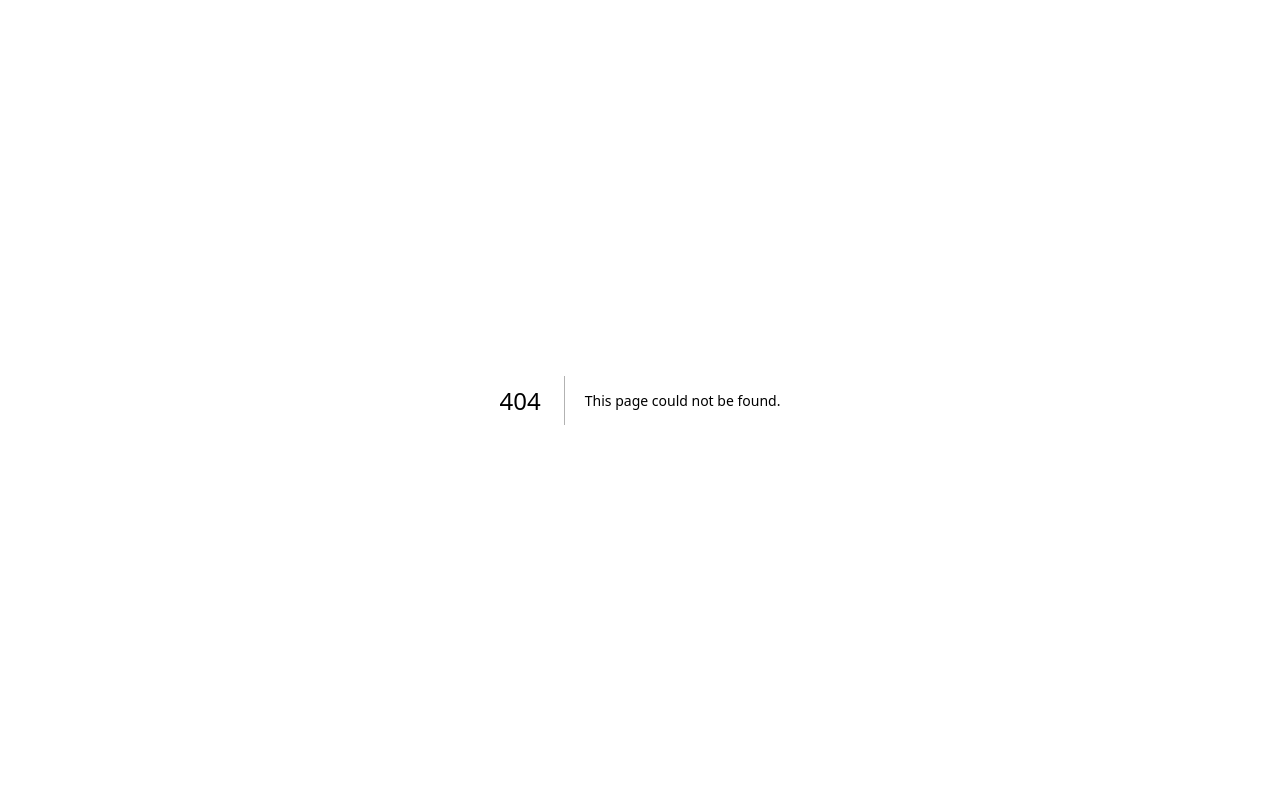
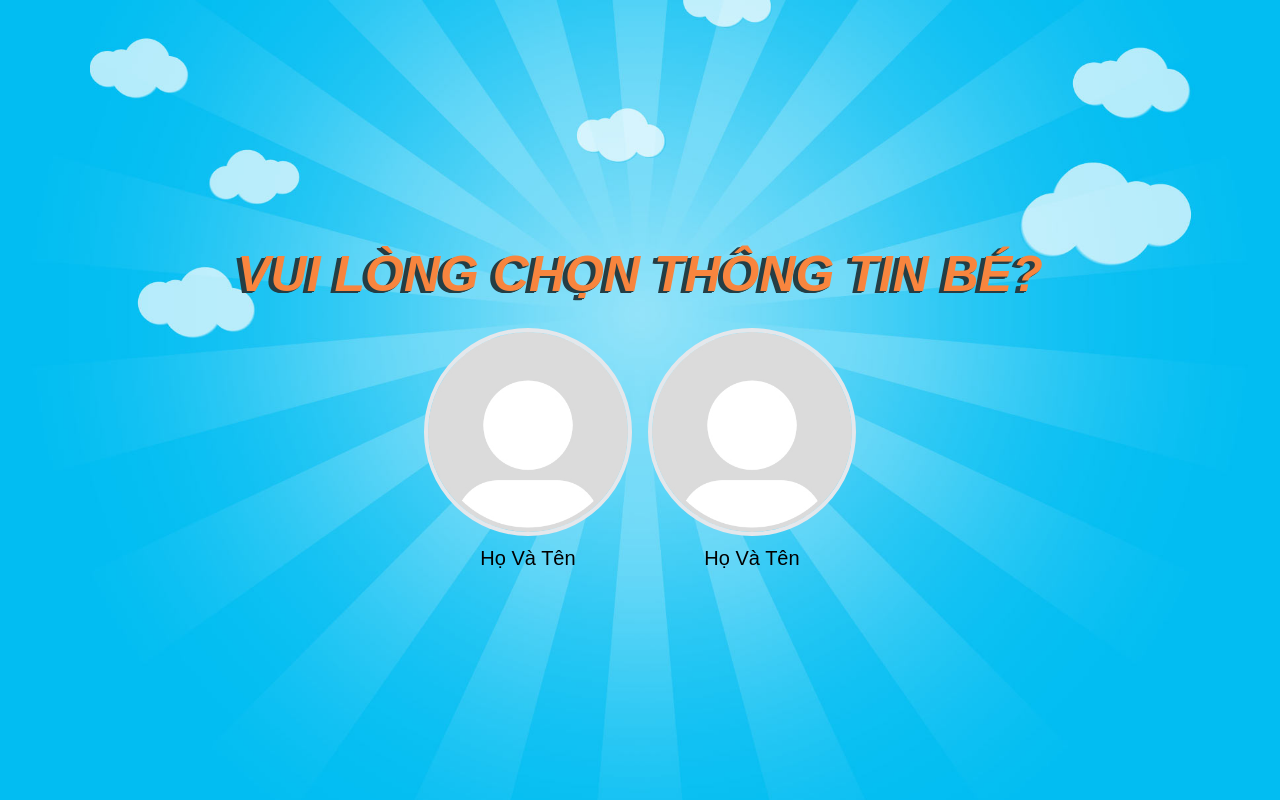
Before and after one commit to maitrithanh/AFO, a Next.js app: page /choose-user in a window 1280 px wide. Before the commit this address had no page. Built offline with nearby package versions, Linux system fonts and the light colour scheme; a web font is replaced by a local one.

Commit message:
add choose user

```diff
--- /dev/null
+++ b/app/choose-user/page.tsx
@@ -0,0 +1,57 @@
+import Image from "next/image";
+import React from "react";
+
+const ChooseUserPage = () => {
+  return (
+    <div
+      style={{
+        backgroundImage: `url(/bg-sky.jpg)`,
+        backgroundRepeat: "no-repeat",
+        backgroundSize: "cover",
+      }}
+      className="w-screen h-screen flex justify-center items-center"
+    >
+      <div className="">
+        <div className="flex items-center justify-center m-4 text-[50px] font-bold text-main italic text-cool px-4 ">
+          VUI LÒNG CHỌN THÔNG TIN BÉ?
+        </div>
+        <div className="flex gap-4 mx-2 justify-center items-center">
+          <div className="group">
+            <div className="relative cursor-pointer rounded-full hover:border-main border-4 ">
+              <div className="">
+                <Image
+                  className="rounded-full"
+                  src={"/avatar.jpg"}
+                  width={200}
+                  height={200}
+                  alt="User"
+                />
+              </div>
+            </div>
+            <div className="flex justify-center items-center p-2 text-xl group-hover:font-bold">
+              Họ Và Tên
+            </div>
+          </div>
+          <div className="group">
+            <div className="relative cursor-pointer rounded-full hover:border-main border-4 ">
+              <div className="">
+                <Image
+                  className="rounded-full"
+                  src={"/avatar.jpg"}
+                  width={200}
+                  height={200}
+                  alt="User"
+                />
+              </div>
+            </div>
+            <div className="flex justify-center items-center p-2 text-xl group-hover:font-bold">
+              Họ Và Tên
+            </div>
+          </div>
+        </div>
+      </div>
+    </div>
+  );
+};
+
+export default ChooseUserPage;
--- a/app/components/dashboard/navbar/Menu.tsx
+++ b/app/components/dashboard/navbar/Menu.tsx
@@ -8,12 +8,12 @@ const Menu = () => {
   const pathName = usePathname();
   return (
     <div className="flex justify-center items-center">
-      <ul className="flex">
+      <ul className="md:flex">
         {globalMenu.map((item: any) => {
           return (
             <li
               key={item.name}
-              className={`py-2 px-4 mx-1 rounded-full hover:text-white hover:bg-[#d05739c0] cursor-pointer transition-all duration-300 hover:scale-105 ${
+              className={`py-2 px-4 flex mx-1 rounded-full hover:text-white hover:bg-[#d05739c0] cursor-pointer transition-all duration-300 hover:scale-105 ${
                 pathName == item.path ? "bg-[#d05739c0] text-white" : ""
               } `}
             >
--- a/app/components/dashboard/navbar/Navbar.tsx
+++ b/app/components/dashboard/navbar/Navbar.tsx
@@ -1,4 +1,5 @@
-import React from "react";
+"use client";
+import React, { useEffect, useState } from "react";
 import ShortProfile from "../../profile/ShortProfile";
 import Link from "next/link";
 import { getCookie } from "cookies-next";
@@ -16,7 +17,20 @@ interface navbarProps {
 }
 
 const Navbar: React.FC<navbarProps> = ({ admin = false }) => {
-  const token = getCookie("token", { cookies });
+  const token = getCookie("token");
+  const [login, setLogin] = useState(false);
+  const [mobileMenu, setMobileMenu] = useState(false);
+
+  useEffect(() => {
+    if (token) {
+      setLogin(true);
+    }
+  }, [token]);
+
+  const handleMobileMenu = () => {
+    setMobileMenu((curr) => !curr);
+  };
+
   return (
     <div className="h-18 w-full">
       {admin ? (
@@ -43,19 +57,19 @@ const Navbar: React.FC<navbarProps> = ({ admin = false }) => {
               <input
                 type="search"
                 id="default-search"
-                className="block w-full p-4 ps-10 outline-none text-sm text-gray-900 border border-gray-300 rounded-lg bg-gray-50 focus:ring-[#F8853E] focus:border-[#F8853E] "
+                className="block md:w-[300px] w-full p-4 ps-10 border-gray-100 border outline-none text-sm text-gray-900 rounded-full shadow-md bg-gray-50 focus:ring-[#F8853E] focus:border-[#F8853E] "
                 placeholder="Từ khoá..."
                 required
               />
-              {/* <button
+              <button
                 type="submit"
-                className="text-white absolute end-2.5 bottom-2.5 bg-[#F8853E] hover:bg-[#e67540] focus:ring-4 focus:outline-none focus:ring-blue-300 font-medium rounded-lg text-sm px-4 py-2"
+                className="text-white absolute end-2.5 bottom-2 bg-[#F8853E] hover:bg-[#e67540 focus:ring-4 focus:outline-none focus:ring-blue-300 font-medium rounded-full text-sm p-2"
               >
-                Tìm kiếm
-              </button> */}
+                Tìm
+              </button>
             </div>
           </form>
-          <ul className="flex gap-2">
+          <ul className="flex gap-2 mx-2">
             <DropdownNotification />
             <DropdownMessage />
           </ul>
@@ -87,11 +101,13 @@ const Navbar: React.FC<navbarProps> = ({ admin = false }) => {
                 </Link>
               </div>
               <div className="flex items-center">
-                <div className="mx-2 p-1 hidden md:block bg-main rounded-full">
+                <div
+                  className={`mx-2 p-1 hidden md:block bg-main rounded-full`}
+                >
                   <Menu />
                 </div>
                 <div className="ml-2 text-black bg-white rounded-full">
-                  {token ? (
+                  {login ? (
                     <ShortProfile />
                   ) : (
                     <Link
@@ -102,8 +118,20 @@ const Navbar: React.FC<navbarProps> = ({ admin = false }) => {
                     </Link>
                   )}
                 </div>
-                <div className="ml-2 md:hidden block p-2 cursor-pointer">
-                  <LuMenu size={24} />
+                <div
+                  className="relative ml-2 md:hidden block p-2 cursor-pointer"
+                  onClick={() => handleMobileMenu()}
+                >
+                  <div className="text-main">
+                    <LuMenu size={24} />
+                  </div>
+                  <div
+                    className={`absolute right-0 p-1 bg-main rounded-lg w-[200px] ${
+                      mobileMenu ? "block" : "hidden md:block"
+                    }`}
+                  >
+                    <Menu />
+                  </div>
                 </div>
               </div>
             </div>
--- a/app/components/profile/ShortProfile.tsx
+++ b/app/components/profile/ShortProfile.tsx
@@ -43,10 +43,10 @@ const ShortProfile: React.FC<ShortProfileProps> = ({
 
   return (
     <div
-      className={`relative hover:scale-105 transition-all bg-white duration-300 ${
+      className={`relative transition-all  ${
         borderTop
           ? "p-3"
-          : "border p-1 rounded-full w-[50px] h-[50px] sm:h-full sm:w-full"
+          : "border p-1 rounded-full w-[50px] h-[50px] sm:h-full sm:w-full bg-white duration-300 hover:scale-105 "
       } flex`}
     >
       <div
--- a/app/components/profile/changePwDialog.tsx
+++ b/app/components/profile/changePwDialog.tsx
@@ -51,7 +51,7 @@ const ChangePwDialog = ({ onClose }: Prop) => {
   return (
     <div
       onClick={onClickOut}
-      className="fixed top-0 left-0 w-full h-full flex items-center bg-black bg-opacity-40 justify-center"
+      className="fixed z-50 top-0 left-0 w-full h-full flex items-center bg-black bg-opacity-40 justify-center"
     >
       <form
         className="space-y-6 p-10 bg-white rounded-3xl w-[440px] mx-2"
--- a/app/globals.css
+++ b/app/globals.css
@@ -16,3 +16,19 @@ body {
 .clipPath {
     clip-path: polygon(0 0, 100% 0%, 100% 100%, 15px 100%);
 }
+
+.body-content {
+    animation: fadeTop 1s;
+}
+
+@keyframes fadeTop {
+    0% {
+        opacity: 0;
+        transform: translateY(100px);
+    }
+
+    100% {
+        opacity: 1;
+        transform: translateY(0);
+    }
+}
--- a/app/layout.tsx
+++ b/app/layout.tsx
@@ -23,7 +23,7 @@ export default function RootLayout({
 }) {
   return (
     <html lang="en">
-      <body className={font.className}>
+      <body className={`${font.className}`}>
         <div className="relative">
           <Toaster />
         </div>
--- a/app/student/layout.tsx
+++ b/app/student/layout.tsx
@@ -12,7 +12,7 @@ const layout = ({ children }: { children: React.ReactNode }) => {
       <div>
         <Navbar />
       </div>
-      <div className="m-4 mt-24">{children}</div>
+      <div className="m-4 mt-24 body-content">{children}</div>
     </div>
   );
 };
--- a/app/teacher/layout.tsx
+++ b/app/teacher/layout.tsx
@@ -9,7 +9,7 @@ const layout = ({ children }: { children: React.ReactNode }) => {
       <div>
         <Navbar />
       </div>
-      <div className="m-4">{children}</div>
+      <div className="m-4 body-content">{children}</div>
     </>
   );
 };
--- a/utils/callApi.ts
+++ b/utils/callApi.ts
@@ -12,7 +12,7 @@ export const callApiWithToken = (token: string = '') => {
         baseURL,
         headers: {
             Authorization: `Bearer ${token}`,
-        },
+        }
     })
 }
 
```
Also changed, not shown: public/bg-sky.jpg (added).
